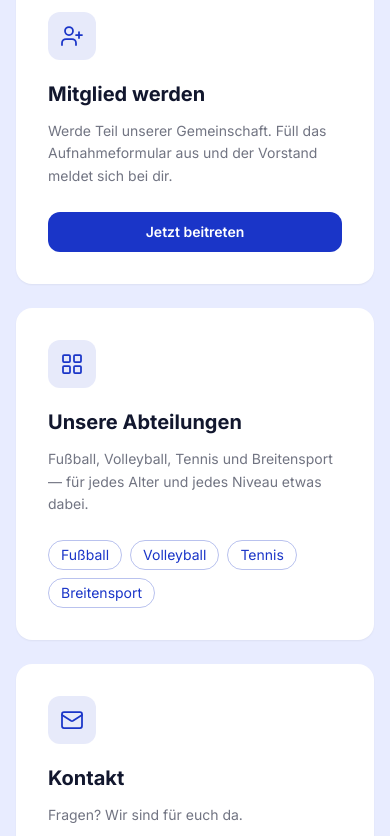
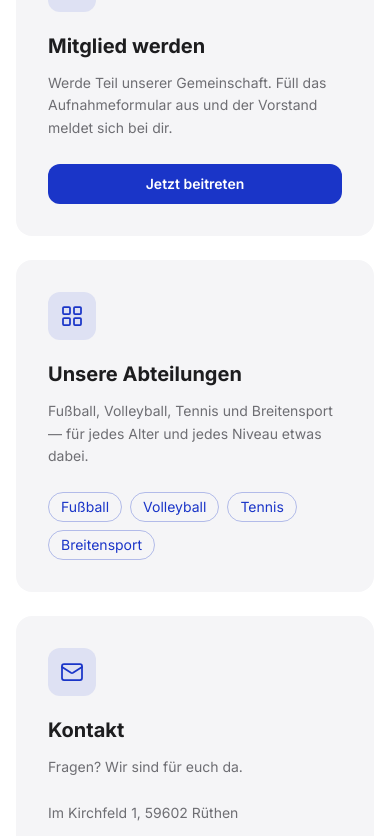
Before and after one commit to nilsworm/Website-Oestereiden, a Next.js app: page / in a window 390 px wide. Shown: the part 5488-6324 px from the top of the page. Built offline with nearby package versions, Linux system fonts and the light colour scheme.

Commit message:
feat: VereinsinfoSection — white background, Apple text colors

```diff
--- a/src/components/sections/VereinsinfoSection.tsx
+++ b/src/components/sections/VereinsinfoSection.tsx
@@ -13,26 +13,26 @@ const abteilungen = [
 
 export default function VereinsinfoSection() {
   return (
-    <section className="min-h-[70vh] py-32 px-4 bg-sus-ice flex flex-col justify-center">
+    <section className="py-20 md:py-28 px-4 bg-white">
       <div className="max-w-7xl mx-auto w-full">
         <FadeIn>
-          <p className="text-xs font-semibold text-sus-royal uppercase tracking-[0.15em] mb-3">Der Verein</p>
-          <h2 className="text-[clamp(28px,4vw,48px)] font-bold text-sus-ink mb-12">Alles auf einen Blick</h2>
+          <p className="text-xs font-semibold text-[#1a35c8] uppercase tracking-[0.15em] mb-3">Der Verein</p>
+          <h2 className="text-[clamp(28px,4vw,48px)] font-bold text-[#1d1d1f] mb-12">Alles auf einen Blick</h2>
         </FadeIn>
         <div className="grid grid-cols-1 md:grid-cols-3 gap-6">
 
           <FadeIn delay={0}>
-            <div className="bg-white rounded-2xl p-8 h-full shadow-sm flex flex-col">
-              <div className="w-12 h-12 rounded-xl bg-sus-royal/10 text-sus-royal flex items-center justify-center mb-5">
+            <div className="bg-[#f5f5f7] rounded-2xl p-8 h-full flex flex-col">
+              <div className="w-12 h-12 rounded-xl bg-[#1a35c8]/10 text-[#1a35c8] flex items-center justify-center mb-5">
                 <UserPlus size={24} strokeWidth={1.75} />
               </div>
-              <h3 className="font-bold text-sus-ink text-xl mb-3">Mitglied werden</h3>
-              <p className="text-sus-ink/60 text-sm leading-relaxed mb-6 flex-1">
+              <h3 className="font-bold text-[#1d1d1f] text-xl mb-3">Mitglied werden</h3>
+              <p className="text-[#6e6e73] text-sm leading-relaxed mb-6 flex-1">
                 Werde Teil unserer Gemeinschaft. Füll das Aufnahmeformular aus und der Vorstand meldet sich bei dir.
               </p>
               <Link
                 href="/mitgliedschaft"
-                className="inline-block px-5 py-2.5 bg-sus-royal text-white text-sm font-semibold rounded-xl hover:bg-sus-royal/90 transition-colors text-center"
+                className="inline-block px-5 py-2.5 bg-[#1a35c8] text-white text-sm font-semibold rounded-xl hover:bg-[#1a35c8]/90 transition-colors text-center"
               >
                 Jetzt beitreten
               </Link>
@@ -40,12 +40,12 @@ export default function VereinsinfoSection() {
           </FadeIn>
 
           <FadeIn delay={0.1}>
-            <div className="bg-white rounded-2xl p-8 h-full shadow-sm flex flex-col">
-              <div className="w-12 h-12 rounded-xl bg-sus-royal/10 text-sus-royal flex items-center justify-center mb-5">
+            <div className="bg-[#f5f5f7] rounded-2xl p-8 h-full flex flex-col">
+              <div className="w-12 h-12 rounded-xl bg-[#1a35c8]/10 text-[#1a35c8] flex items-center justify-center mb-5">
                 <LayoutGrid size={24} strokeWidth={1.75} />
               </div>
-              <h3 className="font-bold text-sus-ink text-xl mb-3">Unsere Abteilungen</h3>
-              <p className="text-sus-ink/60 text-sm leading-relaxed mb-6 flex-1">
+              <h3 className="font-bold text-[#1d1d1f] text-xl mb-3">Unsere Abteilungen</h3>
+              <p className="text-[#6e6e73] text-sm leading-relaxed mb-6 flex-1">
                 Fußball, Volleyball, Tennis und Breitensport — für jedes Alter und jedes Niveau etwas dabei.
               </p>
               <div className="flex flex-wrap gap-2">
@@ -53,7 +53,7 @@ export default function VereinsinfoSection() {
                   <Link
                     key={a.href}
                     href={a.href}
-                    className="px-3 py-1 border border-sus-royal/30 text-sus-royal text-sm rounded-full hover:bg-sus-royal hover:text-white transition-colors"
+                    className="px-3 py-1 border border-[#1a35c8]/30 text-[#1a35c8] text-sm rounded-full hover:bg-[#1a35c8] hover:text-white transition-colors"
                   >
                     {a.label}
                   </Link>
@@ -63,20 +63,20 @@ export default function VereinsinfoSection() {
           </FadeIn>
 
           <FadeIn delay={0.2}>
-            <div className="bg-white rounded-2xl p-8 h-full shadow-sm flex flex-col">
-              <div className="w-12 h-12 rounded-xl bg-sus-royal/10 text-sus-royal flex items-center justify-center mb-5">
+            <div className="bg-[#f5f5f7] rounded-2xl p-8 h-full flex flex-col">
+              <div className="w-12 h-12 rounded-xl bg-[#1a35c8]/10 text-[#1a35c8] flex items-center justify-center mb-5">
                 <Mail size={24} strokeWidth={1.75} />
               </div>
-              <h3 className="font-bold text-sus-ink text-xl mb-3">Kontakt</h3>
-              <p className="text-sus-ink/60 text-sm leading-relaxed mb-6 flex-1">
+              <h3 className="font-bold text-[#1d1d1f] text-xl mb-3">Kontakt</h3>
+              <p className="text-[#6e6e73] text-sm leading-relaxed mb-6 flex-1">
                 Fragen? Wir sind für euch da.
               </p>
               <div className="space-y-3 text-sm">
-                <p className="text-sus-ink/60">Im Kirchfeld 1, 59602 Rüthen</p>
-                <a href="tel:+492954924590" className="block text-sus-royal font-semibold hover:underline">
+                <p className="text-[#6e6e73]">Im Kirchfeld 1, 59602 Rüthen</p>
+                <a href="tel:+492954924590" className="block text-[#1a35c8] font-semibold hover:underline">
                   +49 2954 924590
                 </a>
-                <a href="mailto:info@sus-oestereiden.de" className="block text-sus-royal font-semibold hover:underline">
+                <a href="mailto:info@sus-oestereiden.de" className="block text-[#1a35c8] font-semibold hover:underline">
                   info@sus-oestereiden.de
                 </a>
               </div>
```
